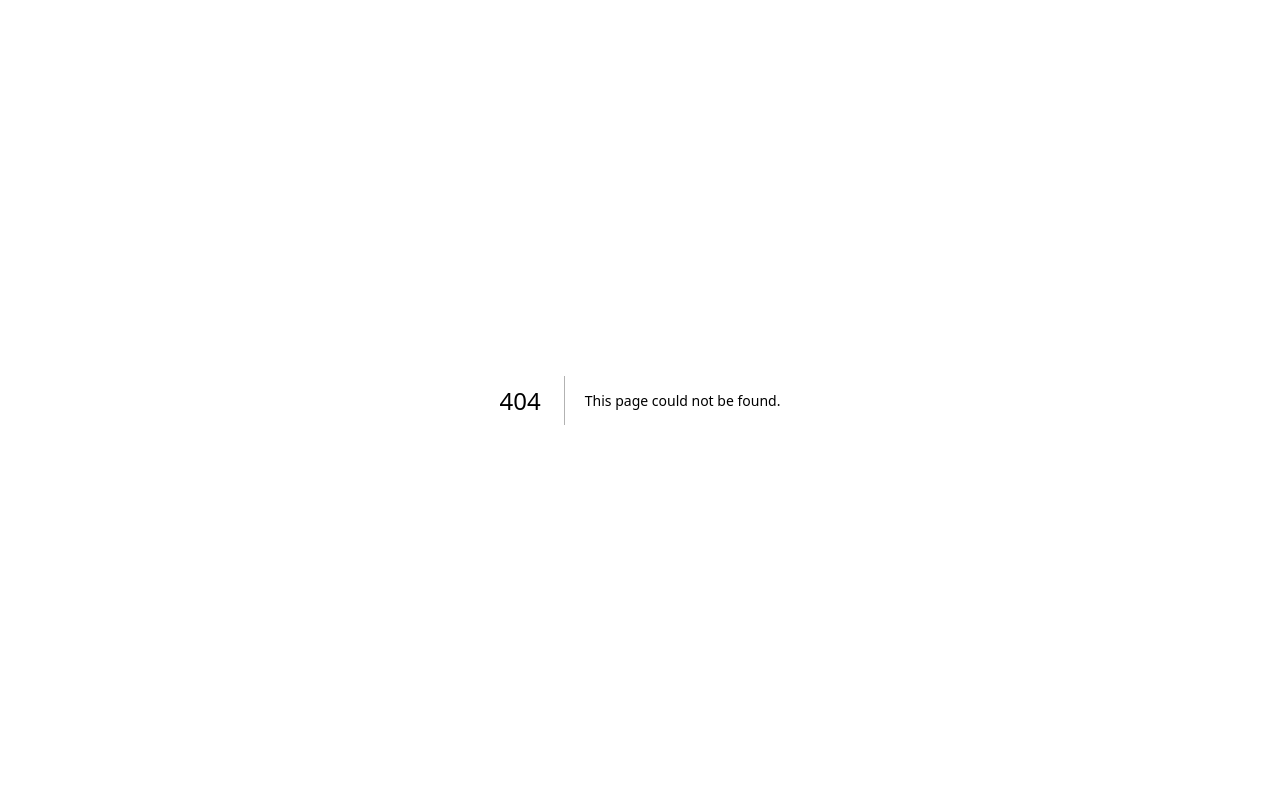
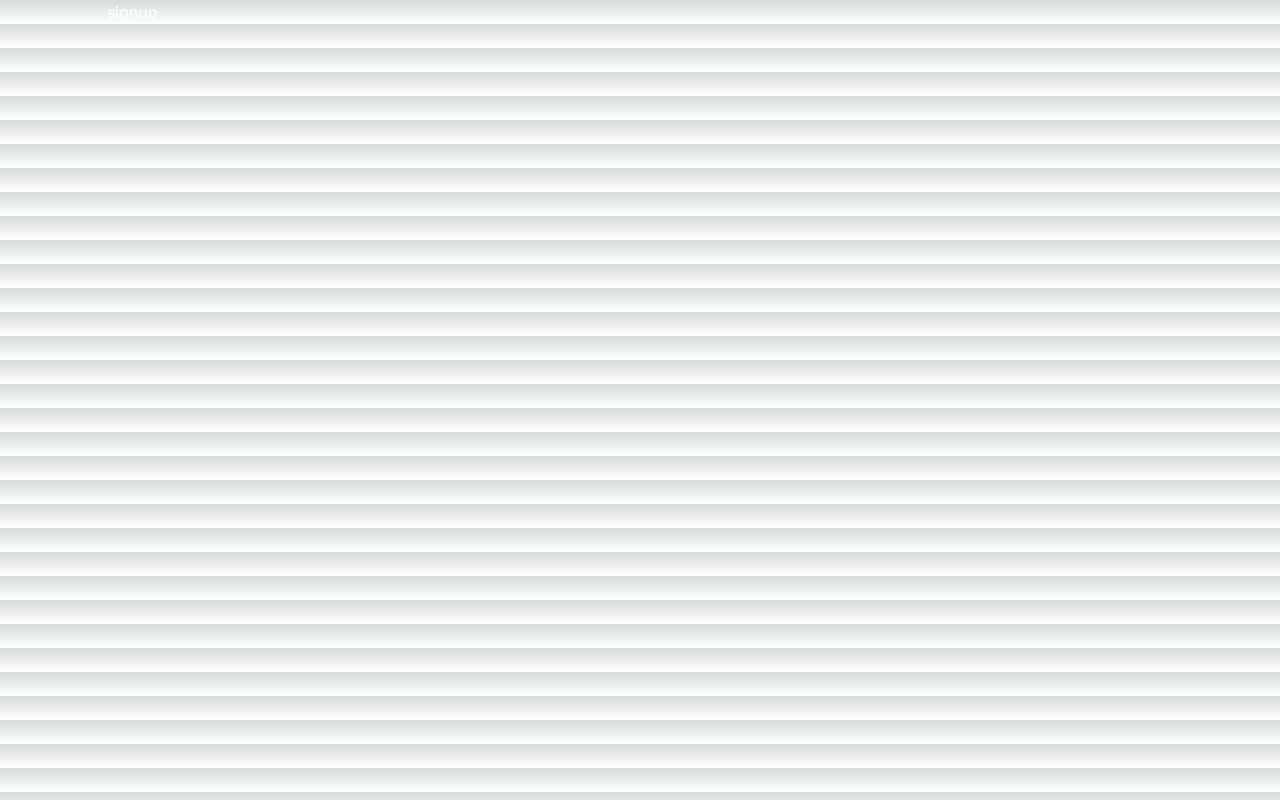
Before and after one commit to HimanshuJain04/Todo-Magnet, a Next.js app: page /auth/signup in a window 1280 px wide. Before the commit this address had no page. Built offline with nearby package versions, Linux system fonts and the light colour scheme.

Commit message:
setup-useContext successfullt

```diff
--- /dev/null
+++ b/src/app/auth/signup/page.tsx
@@ -0,0 +1,18 @@
+"use client";
+
+import React, { useContext } from "react";
+import { AppContext } from "@/context/AppContext";
+
+const Signup: React.FC = () => {
+  const { theme } = useContext(AppContext);
+
+  return (
+    <div className="flex justify-center items-center">
+      <div className="w-10/12 flex justify-start items-center text-white tex-xl">
+        signup
+      </div>
+    </div>
+  );
+};
+
+export default Signup;
--- a/src/app/layout.tsx
+++ b/src/app/layout.tsx
@@ -1,6 +1,7 @@
 import type { Metadata } from "next";
 import { Inter } from "next/font/google";
 import "./globals.css";
+import { App } from "@/context/AppContext";
 
 const inter = Inter({ subsets: ["latin"] });
 
@@ -16,7 +17,9 @@ export default function RootLayout({
 }>) {
   return (
     <html lang="en">
-      <body className={inter.className}>{children}</body>
+      <body className={inter.className}>
+        <App>{children}</App>
+      </body>
     </html>
   );
 }
--- a/src/app/signup/page.tsx
+++ /dev/null
@@ -1,15 +0,0 @@
-"use client";
-
-import React from "react";
-
-function Signup() {
-  return (
-    <div className="flex justify-center items-center">
-      <div className="w-10/12 flex justify-start items-center">
-
-      </div>
-    </div>
-  );
-}
-
-export default Signup;
--- a/src/context/AppContext.ts
+++ /dev/null
@@ -1 +0,0 @@
-import { createContext } from "react";
--- /dev/null
+++ b/src/context/AppContext.tsx
@@ -0,0 +1,31 @@
+"use client";
+
+import React, { createContext, ReactNode, useState } from "react";
+
+interface AppContextProps {
+  theme: string;
+  toggleTheme: () => void;
+}
+
+export const AppContext = createContext<AppContextProps | null>(null);
+
+interface AppProps {
+  children: ReactNode;
+}
+
+export const App: React.FC<AppProps> = ({ children }) => {
+  const [theme, setTheme] = useState("light");
+
+  const toggleTheme = () => {
+    setTheme((prevTheme) => (prevTheme === "light" ? "dark" : "light"));
+  };
+
+  const contextValue: AppContextProps = {
+    theme,
+    toggleTheme,
+  };
+
+  return (
+    <AppContext.Provider value={contextValue}>{children}</AppContext.Provider>
+  );
+};
```
Also changed, not shown: src/app/auth/login/page.tsx (added).
